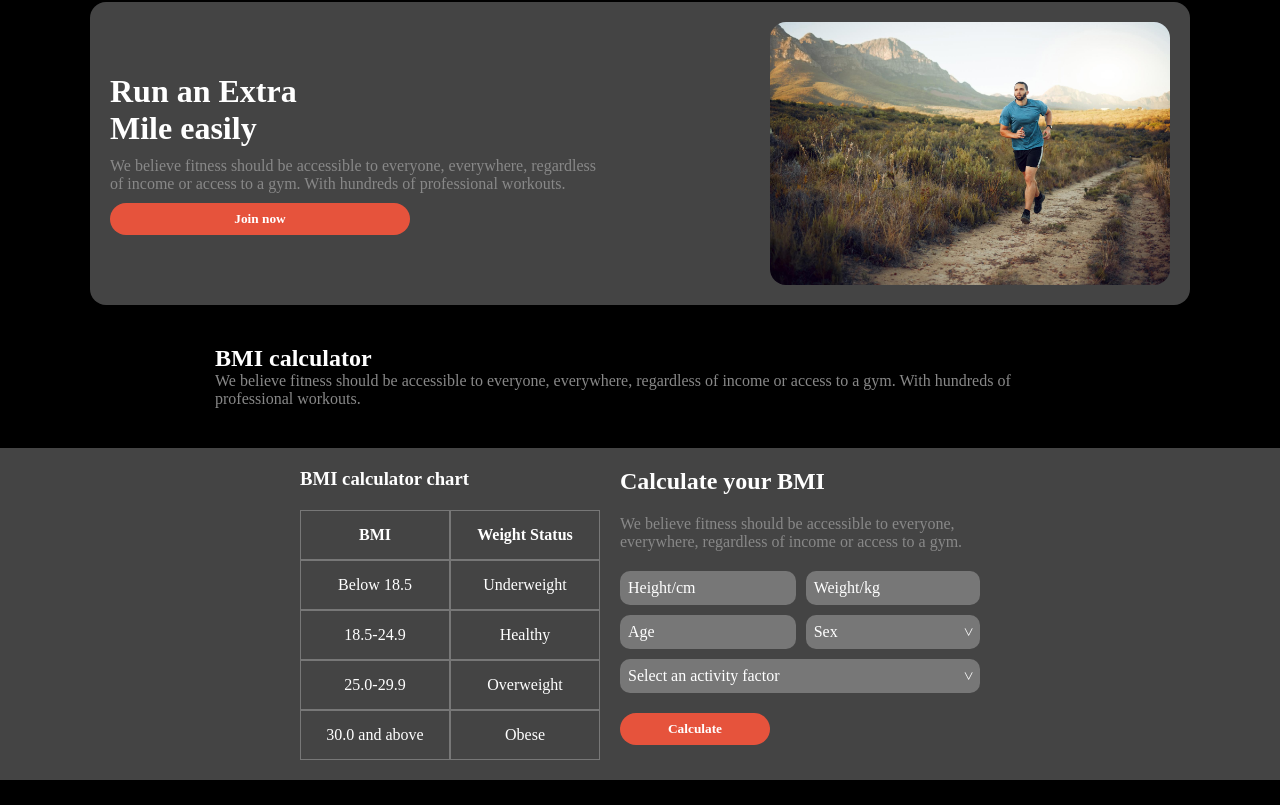
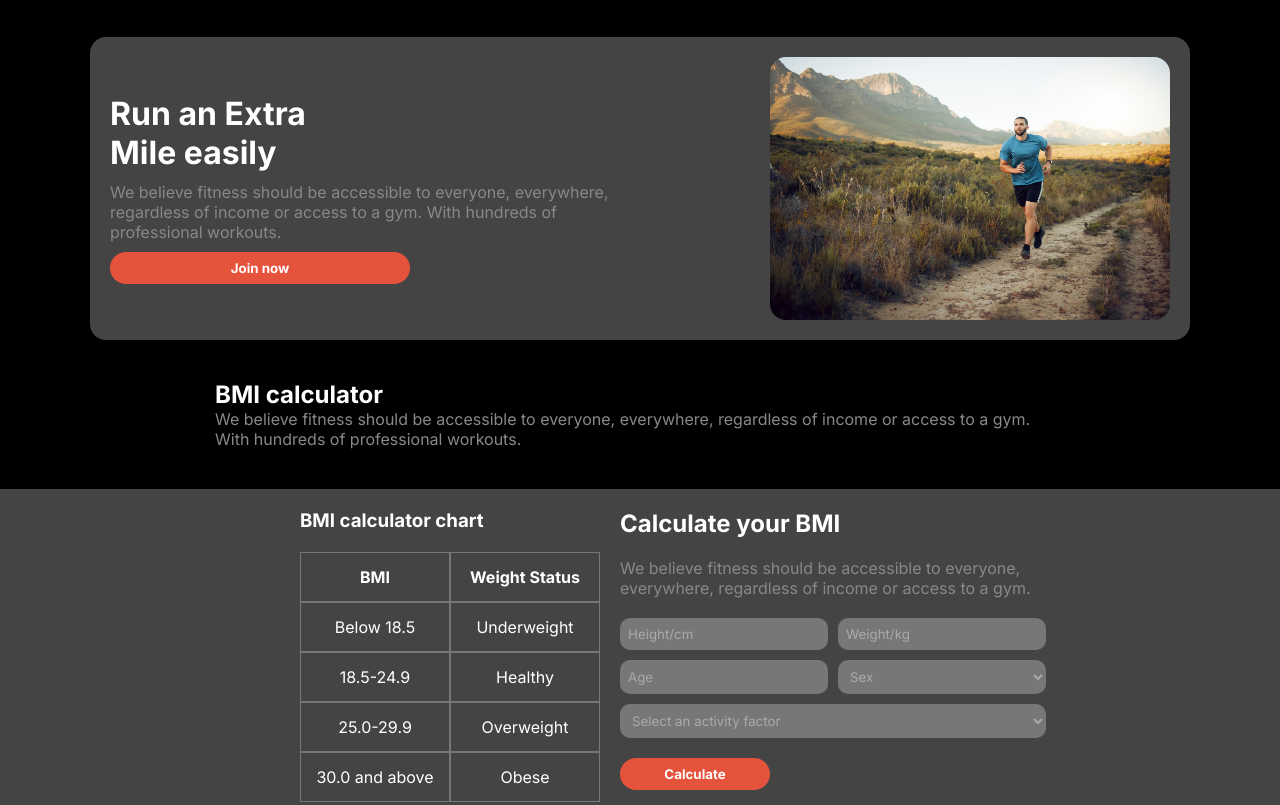
Before and after one commit to AlchemistReturns/assignment_2_programming_hero, a plain HTML site: page index.html in a window 1280 px wide. Shown: the part 1052-1857 px from the top of the page. Drawn offline with Linux system fonts and the light colour scheme.

Commit message:
did some minor style changes

```diff
--- a/index.html
+++ b/index.html
@@ -3,6 +3,9 @@
 <head>
     <meta charset="UTF-8">
     <meta name="viewport" content="width=device-width, initial-scale=1.0">
+    <link rel="preconnect" href="https://fonts.googleapis.com">
+    <link rel="preconnect" href="https://fonts.gstatic.com" crossorigin>
+    <link href="https://fonts.googleapis.com/css2?family=Dancing+Script:wght@400..700&family=Inter:ital,opsz,wght@0,14..32,100..900;1,14..32,100..900&family=Open+Sans:ital,wght@0,300..800;1,300..800&display=swap" rel="stylesheet">
     <link rel="stylesheet" href="styles.css">
     <title>Document</title>
 </head>
@@ -111,17 +114,17 @@
             <h2>Calculate your BMI</h2>
             <p>We believe fitness should be accessible to everyone, everywhere, regardless of income or access to a gym.</p>
             <div id="bmi-form-grid">
-                <div id="bmi-form-grid-cell-1">Height/cm</div>
-                <div id="bmi-form-grid-cell-2">Weight/kg</div>
-                <div id="bmi-form-grid-cell-3">Age</div>
-                <div id="bmi-form-grid-cell-4">
-                    <p>Sex</p>
-                    <p class="rotate">></p>
-                </div>
-                <div id="bmi-form-grid-cell-5">
-                    <p>Select an activity factor</p>
-                    <p class="rotate">></p>
-                </div>
+                <input id="bmi-form-grid-cell-1" placeholder="Height/cm" type="text" >
+                <input id="bmi-form-grid-cell-2" placeholder="Weight/kg" type="text">
+                <input id="bmi-form-grid-cell-3" placeholder="Age" type="text">
+                <select id="bmi-form-grid-cell-4">
+                    <option value="sex" selected disabled>Sex</option>
+                    <option value="male">Male</option>
+                    <option value="female">Female</option>
+                  </select>
+                <select id="bmi-form-grid-cell-5">
+                    <option value="activity" selected disabled>Select an activity factor</option>
+                </select>
             </div>
             <button class="active">Calculate</button>
         </div>
--- a/styles.css
+++ b/styles.css
@@ -1,7 +1,7 @@
 * {
     margin: 0;
     padding: 0;
-    font-family: "poppins";
+    font-family: "inter";
 }
 
 body {
@@ -54,13 +54,17 @@ body {
     align-items: center;
 }
 
+#header-details {
+    max-width: 500px;
+}
+
 #header-details-title {
     font-size: 3rem;
     margin-bottom: 20px;
 }
 
 #shape {
-    font-family: cursive;
+    font-family: "dancing script";
 }
 
 #header-details-description {
@@ -121,7 +125,7 @@ body {
     display: flex;
     flex-direction: column;
     align-items: center;
-    gap: 8px;
+    gap: 20px;
     color: white;
     margin-top: 40px;
     text-align: center;
@@ -257,12 +261,25 @@ body {
     gap: 10px 10px;
 }
 
-#bmi-form-grid > div {
+#bmi-form-grid > input {
     background-color: #777;
     border-radius: 10px;
     padding: 8px;
     display: flex;
     justify-content: space-between;
+    border: none;
+}
+
+#bmi-form-grid > select {
+    color: #aaa;
+    background-color: #777;
+    border-radius: 10px;
+    padding: 8px;
+    border: none;
+}
+
+input::placeholder {
+    color: #aaa;
 }
 
 #bmi-form-grid-cell-5 {
```
